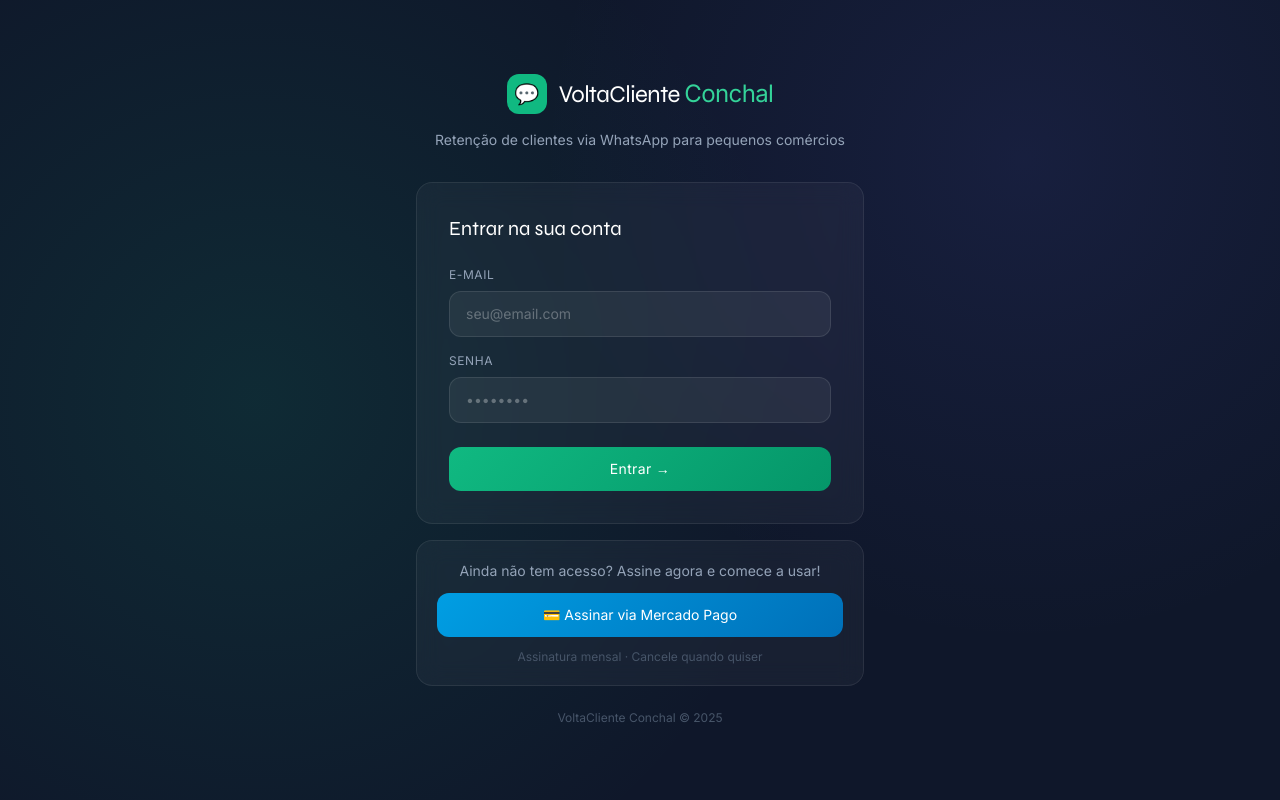
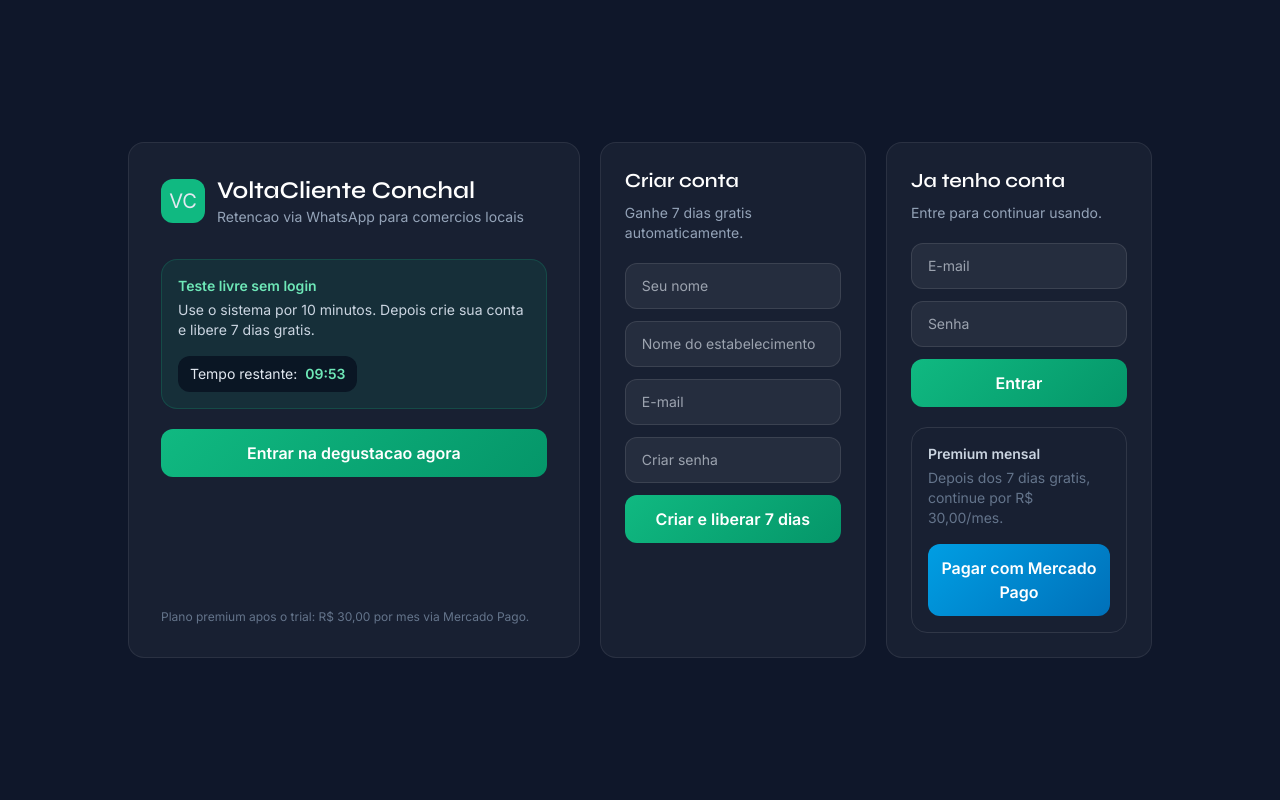
Before and after one commit to blowexposed-stack/VoltaClienteConchal, a Flask app: page / in a window 1280 px wide. Run offline with Flask 3, Linux system fonts and the light colour scheme; some libraries are stand-ins or nearby versions.

Commit message:
Add demo trial and payment access flow

```diff
--- a/app.py
+++ b/app.py
@@ -1,115 +1,231 @@
 """
-app.py - Backend principal do Micro-SaaS de Retenção de Clientes via WhatsApp
-Framework: Flask | Banco: SQLite | Autenticação: Sessão simples
+app.py - Backend principal do VoltaCliente Conchal.
+
+Fluxo de acesso:
+- Visitante anonimo usa por 10 minutos.
+- Depois precisa criar conta/entrar.
+- Conta nova recebe 7 dias gratis.
+- Trial vencido bloqueia o sistema e envia para pagamento recorrente.
 """
 
+import os
+import sys
+from datetime import datetime, timedelta
+from functools import wraps
+
 from flask import (
-    Flask, render_template, request, redirect,
-    url_for, session, flash, jsonify
+    Flask, flash, jsonify, redirect, render_template,
+    request, session, url_for
 )
-from datetime import datetime, timedelta
-import sys
-import os
 
-# Adiciona o diretório raiz ao path para importar módulos
 sys.path.insert(0, os.path.dirname(__file__))
 from database.models import (
-    init_db, buscar_usuario_por_email,
-    criar_cliente_e_agendamento, listar_agendamentos
+    buscar_usuario_por_email,
+    buscar_usuario_por_id,
+    criar_cliente_e_agendamento,
+    criar_usuario_trial,
+    init_db,
+    listar_agendamentos,
+    registrar_login,
+    status_plano_usuario,
 )
 from notificacoes import notificar_login_admin
+
 
 app = Flask(__name__)
 app.secret_key = os.environ.get(
     "SECRET_KEY",
-    "sua-chave-secreta-local-troque-em-producao"
+    "sua-chave-secreta-local-troque-em-producao",
+)
+app.permanent_session_lifetime = timedelta(days=30)
+
+DEMO_SECONDS = 10 * 60
+DEMO_USER_ID = 1
+MERCADO_PAGO_CHECKOUT_URL = os.environ.get(
+    "MERCADO_PAGO_CHECKOUT_URL",
+    "https://www.mercadopago.com.br/subscriptions/checkout?preapproval_plan_id=e7620a7230d34fd3a57672a36263ea9b",
 )
 
 
-# ──────────────────────────────────────────────
-# Inicialização do banco de dados
-# ──────────────────────────────────────────────
 with app.app_context():
     init_db()
 
 
-# ──────────────────────────────────────────────
-# Decorador para proteger rotas autenticadas
-# ──────────────────────────────────────────────
+def usuario_atual():
+    """Retorna o usuario logado na sessao."""
+    usuario_id = session.get("usuario_id")
+    if not usuario_id:
+        return None
+    return buscar_usuario_por_id(usuario_id)
+
+
+def iniciar_demo_se_preciso():
+    """
+    Inicia a degustacao anonima por 10 minutos.
+    A sessao e permanente por 30 dias, entao fechar/abrir o navegador nao
+    reinicia o tempo dentro do mesmo navegador.
+    """
+    if session.get("usuario_id"):
+        return
+    session.permanent = True
+    if "demo_started_at" not in session:
+        agora = datetime.utcnow()
+        session["demo_started_at"] = agora.isoformat(timespec="seconds")
+        session["demo_expires_at"] = (
+            agora + timedelta(seconds=DEMO_SECONDS)
+        ).isoformat(timespec="seconds")
+
+
+def segundos_demo_restantes():
+    """Retorna quantos segundos restam da degustacao anonima."""
+    iniciar_demo_se_preciso()
+    try:
+        expira = datetime.fromisoformat(session["demo_expires_at"])
+    except (KeyError, ValueError):
+        return 0
+    return max(0, int((expira - datetime.utcnow()).total_seconds()))
+
+
+def dias_trial_restantes(usuario):
+    """Retorna quantos dias inteiros ainda restam do trial."""
+    if not usuario or not usuario["trial_ends_at"]:
+        return 0
+    try:
+        trial_ends = datetime.fromisoformat(usuario["trial_ends_at"])
+    except ValueError:
+        return 0
+    segundos = int((trial_ends - datetime.utcnow()).total_seconds())
+    return max(0, (segundos // 86400) + 1)
+
+
 def login_requerido(f):
-    from functools import wraps
     @wraps(f)
     def decorated(*args, **kwargs):
         if "usuario_id" not in session:
             return redirect(url_for("login"))
         return f(*args, **kwargs)
+
     return decorated
 
 
-# ──────────────────────────────────────────────
-# ROTA: Login
-# ──────────────────────────────────────────────
+def acesso_requerido(f):
+    """
+    Libera visitante por 10 minutos, usuario em trial e usuario ativo.
+    Bloqueia visitante vencido e usuario com trial expirado.
+    """
+    @wraps(f)
+    def decorated(*args, **kwargs):
+        usuario = usuario_atual()
+        if usuario:
+            if status_plano_usuario(usuario) == "expired":
+                return redirect(url_for("pagamento"))
+            return f(*args, **kwargs)
+
+        if segundos_demo_restantes() <= 0:
+            flash(
+                "Sua degustacao de 10 minutos terminou. Crie sua conta para liberar 7 dias gratis.",
+                "erro",
+            )
+            return redirect(url_for("login"))
+        return f(*args, **kwargs)
+
+    return decorated
+
+
 @app.route("/", methods=["GET", "POST"])
 @app.route("/login", methods=["GET", "POST"])
 def login():
     if "usuario_id" in session:
+        usuario = usuario_atual()
+        if usuario and status_plano_usuario(usuario) == "expired":
+            return redirect(url_for("pagamento"))
         return redirect(url_for("dashboard"))
 
     if request.method == "POST":
-        email = request.form.get("email", "").strip()
+        email = request.form.get("email", "").strip().lower()
         senha = request.form.get("senha", "").strip()
-
         usuario = buscar_usuario_por_email(email)
 
-        # Autenticação simples — em produção use bcrypt para hash de senha!
         if usuario and usuario["senha_hash"] == senha:
+            session.clear()
+            session.permanent = True
             session["usuario_id"] = usuario["id"]
             session["usuario_nome"] = usuario["nome"]
             session["nome_comercio"] = usuario["nome_comercio"]
+            registrar_login(usuario["id"])
             notificar_login_admin(usuario, metodo="email_senha")
+
+            if status_plano_usuario(usuario) == "expired":
+                return redirect(url_for("pagamento"))
             return redirect(url_for("dashboard"))
-        else:
-            flash("E-mail ou senha incorretos. Tente: admin@demo.com / demo123", "erro")
 
-    return render_template("login.html")
+        flash("E-mail ou senha incorretos.", "erro")
+
+    iniciar_demo_se_preciso()
+    return render_template(
+        "login.html",
+        demo_seconds_remaining=segundos_demo_restantes(),
+        checkout_url=MERCADO_PAGO_CHECKOUT_URL,
+    )
 
 
-# ──────────────────────────────────────────────
-# ROTA: Logout
-# ──────────────────────────────────────────────
+@app.route("/registrar", methods=["POST"])
+def registrar():
+    nome = request.form.get("nome", "").strip()
+    email = request.form.get("email", "").strip().lower()
+    senha = request.form.get("senha", "").strip()
+    nome_comercio = request.form.get("nome_comercio", "").strip() or "Meu Comercio"
+
+    if not all([nome, email, senha]):
+        flash("Preencha nome, e-mail e senha para criar sua conta.", "erro")
+        return redirect(url_for("login"))
+
+    if buscar_usuario_por_email(email):
+        flash("Este e-mail ja tem conta. Entre com sua senha.", "erro")
+        return redirect(url_for("login"))
+
+    usuario = criar_usuario_trial(nome, email, senha, nome_comercio)
+    session.clear()
+    session.permanent = True
+    session["usuario_id"] = usuario["id"]
+    session["usuario_nome"] = usuario["nome"]
+    session["nome_comercio"] = usuario["nome_comercio"]
+    registrar_login(usuario["id"])
+    notificar_login_admin(usuario, metodo="cadastro_trial")
+    flash("Conta criada! Seu teste gratis de 7 dias comecou agora.", "sucesso")
+    return redirect(url_for("dashboard"))
+
+
 @app.route("/logout")
 def logout():
     session.clear()
     return redirect(url_for("login"))
 
 
-# ──────────────────────────────────────────────
-# ROTA: Dashboard principal (cadastro + listagem)
-# ──────────────────────────────────────────────
 @app.route("/dashboard", methods=["GET", "POST"])
-@login_requerido
+@acesso_requerido
 def dashboard():
-    usuario_id = session["usuario_id"]
-    mensagem_padrao = "Olá {Nome}, faz {Dias} dias que você veio fazer {Servico} aqui conosco! 😊 Que tal agendarmos o seu próximo horário? Estamos te esperando!"
+    usuario = usuario_atual()
+    usuario_id = usuario["id"] if usuario else DEMO_USER_ID
+    mensagem_padrao = (
+        "Ola {Nome}, faz {Dias} dias que voce veio fazer {Servico} aqui conosco! "
+        "Que tal agendarmos o seu proximo horario? Estamos te esperando!"
+    )
 
     if request.method == "POST":
-        nome        = request.form.get("nome", "").strip()
-        celular     = request.form.get("celular", "").strip()
-        servico     = request.form.get("servico", "").strip()
-        data_str    = request.form.get("data_servico", "")
-        intervalo   = int(request.form.get("intervalo", 30))
-        mensagem    = request.form.get("mensagem", mensagem_padrao).strip()
+        nome = request.form.get("nome", "").strip()
+        celular = request.form.get("celular", "").strip()
+        servico = request.form.get("servico", "").strip()
+        data_str = request.form.get("data_servico", "")
+        intervalo = int(request.form.get("intervalo", 30))
+        mensagem = request.form.get("mensagem", mensagem_padrao).strip()
 
-        # Validações básicas
         if not all([nome, celular, servico, data_str]):
-            flash("Preencha todos os campos obrigatórios.", "erro")
+            flash("Preencha todos os campos obrigatorios.", "erro")
             return redirect(url_for("dashboard"))
 
-        # Calcula a data de envio
         data_servico = datetime.strptime(data_str, "%Y-%m-%d").date()
-        data_envio   = data_servico + timedelta(days=intervalo)
-
-        # Substitui as variáveis da mensagem pelos valores reais
+        data_envio = data_servico + timedelta(days=intervalo)
         mensagem_final = (
             mensagem
             .replace("{Nome}", nome)
@@ -117,7 +233,6 @@
             .replace("{Servico}", servico)
         )
 
-        # Salva no banco de dados
         criar_cliente_e_agendamento(
             usuario_id=usuario_id,
             nome=nome,
@@ -126,13 +241,12 @@
             data_servico=data_str,
             intervalo_dias=intervalo,
             mensagem=mensagem_final,
-            data_envio=str(data_envio)
+            data_envio=str(data_envio),
         )
 
-        flash(f"✅ Lembrete agendado para {data_envio.strftime('%d/%m/%Y')}!", "sucesso")
+        flash(f"Lembrete agendado para {data_envio.strftime('%d/%m/%Y')}!", "sucesso")
         return redirect(url_for("dashboard"))
 
-    # Carrega a lista de agendamentos para exibição
     agendamentos = listar_agendamentos(usuario_id)
     hoje = datetime.now().strftime("%Y-%m-%d")
 
@@ -141,44 +255,50 @@
         agendamentos=agendamentos,
         hoje=hoje,
         mensagem_padrao=mensagem_padrao,
-        nome_comercio=session.get("nome_comercio", "Meu Comércio")
+        nome_comercio=session.get("nome_comercio", "Degustacao VoltaCliente"),
+        is_demo=usuario is None,
+        demo_seconds_remaining=segundos_demo_restantes() if usuario is None else 0,
+        plan_status=status_plano_usuario(usuario),
+        trial_days_remaining=dias_trial_restantes(usuario),
+        checkout_url=MERCADO_PAGO_CHECKOUT_URL,
     )
 
 
-# ──────────────────────────────────────────────
-# ROTA: API para estatísticas (mini dashboard)
-# ──────────────────────────────────────────────
+@app.route("/pagamento")
+@login_requerido
+def pagamento():
+    usuario = usuario_atual()
+    if usuario and status_plano_usuario(usuario) == "active":
+        return redirect(url_for("dashboard"))
+    return render_template(
+        "pagamento.html",
+        checkout_url=MERCADO_PAGO_CHECKOUT_URL,
+        valor="R$ 30,00",
+    )
+
+
 @app.route("/api/stats")
-@login_requerido
+@acesso_requerido
 def stats():
-    usuario_id = session["usuario_id"]
+    usuario = usuario_atual()
+    usuario_id = usuario["id"] if usuario else DEMO_USER_ID
     agendamentos = listar_agendamentos(usuario_id)
 
-    total     = len(agendamentos)
-    pendentes = sum(1 for a in agendamentos if a["status"] == "pendente")
-    enviados  = sum(1 for a in agendamentos if a["status"] == "enviado")
-
     return jsonify({
-        "total": total,
-        "pendentes": pendentes,
-        "enviados": enviados
+        "total": len(agendamentos),
+        "pendentes": sum(1 for a in agendamentos if a["status"] == "pendente"),
+        "enviados": sum(1 for a in agendamentos if a["status"] == "enviado"),
     })
 
 
-# ──────────────────────────────────────────────
-# Rota para servir o service worker na raiz (necessário para PWA)
 @app.route("/static/service-worker.js")
 def service_worker():
     from flask import send_from_directory
-    return send_from_directory("static", "service-worker.js",
-                               mimetype="application/javascript")
+    return send_from_directory("static", "service-worker.js", mimetype="application/javascript")
 
 
-# Ponto de entrada
-# ──────────────────────────────────────────────
 if __name__ == "__main__":
-    print("🚀 Iniciando Micro-SaaS de Retenção de Clientes...")
     port = int(os.environ.get("PORT", 5000))
-    print(f"📱 Acesse: http://localhost:{port}")
-    print("🔑 Login demo: admin@demo.com / demo123")
+    print("Iniciando VoltaCliente Conchal...")
+    print(f"Acesse: http://localhost:{port}")
     app.run(debug=False, host="0.0.0.0", port=port)
--- a/static/service-worker.js
+++ b/static/service-worker.js
@@ -1,11 +1,10 @@
 // service-worker.js
 // Responsável pelo cache offline e comportamento de app instalado
 
-const CACHE_NAME = "retencaopro-v1";
+const CACHE_NAME = "voltacliente-v2";
 
 // Arquivos que serão salvos no cache para funcionar offline
 const ARQUIVOS_CACHE = [
-  "/dashboard",
   "/login",
   "/static/manifest.json"
 ];
--- a/templates/login.html
+++ b/templates/login.html
@@ -3,92 +3,119 @@
 <head>
   <meta charset="UTF-8" />
   <meta name="viewport" content="width=device-width, initial-scale=1.0"/>
-  <title>VoltaCliente Conchal — Login</title>
+  <title>VoltaCliente Conchal - Acesso</title>
 
-  <!-- PWA -->
   <link rel="manifest" href="/static/manifest.json"/>
   <meta name="theme-color" content="#10b981"/>
   <meta name="mobile-web-app-capable" content="yes"/>
   <meta name="apple-mobile-web-app-capable" content="yes"/>
-  <meta name="apple-mobile-web-app-status-bar-style" content="black-translucent"/>
   <meta name="apple-mobile-web-app-title" content="VoltaCliente"/>
   <link rel="apple-touch-icon" href="/static/icon-192.png"/>
 
   <script src="https://cdn.tailwindcss.com"></script>
-  <link href="https://fonts.googleapis.com/css2?family=Syne:wght@400;600;700;800&family=Inter:wght@300;400;500&display=swap" rel="stylesheet"/>
+  <link href="https://fonts.googleapis.com/css2?family=Syne:wght@600;700;800&family=Inter:wght@300;400;500;600&display=swap" rel="stylesheet"/>
   <style>
     * { font-family: 'Inter', sans-serif; }
-    h1,h2,h3,.brand { font-family: 'Syne', sans-serif; }
-    .bg-pattern {
-      background-color: #0f172a;
-      background-image: radial-gradient(circle at 20% 50%, rgba(16,185,129,0.12) 0%, transparent 50%),
-                        radial-gradient(circle at 80% 20%, rgba(99,102,241,0.10) 0%, transparent 40%);
-    }
-    .card-glass { background: rgba(255,255,255,0.04); border: 1px solid rgba(255,255,255,0.08); backdrop-filter: blur(12px); }
-    .input-field { background: rgba(255,255,255,0.06); border: 1px solid rgba(255,255,255,0.1); color: #f1f5f9; transition: all 0.2s; }
-    .input-field:focus { outline: none; border-color: #10b981; background: rgba(16,185,129,0.08); box-shadow: 0 0 0 3px rgba(16,185,129,0.15); }
-    .input-field::placeholder { color: rgba(255,255,255,0.3); }
-    .btn-primary { background: linear-gradient(135deg, #10b981, #059669); transition: all 0.2s; }
-    .btn-primary:hover { transform: translateY(-1px); box-shadow: 0 8px 24px rgba(16,185,129,0.35); }
-    .btn-mp { background: linear-gradient(135deg, #009ee3, #0070b9); transition: all 0.2s; }
-    .btn-mp:hover { transform: translateY(-1px); box-shadow: 0 8px 24px rgba(0,158,227,0.35); }
-    .dot { width: 8px; height: 8px; border-radius: 50%; background: #10b981; animation: pulse 2s infinite; }
-    @keyframes pulse { 0%,100%{opacity:1;transform:scale(1)} 50%{opacity:0.5;transform:scale(1.3)} }
+    .brand { font-family: 'Syne', sans-serif; }
+    body { background:#0f172a; color:#e2e8f0; }
+    .card { background:rgba(255,255,255,0.04); border:1px solid rgba(255,255,255,0.08); }
+    .input-field { background:rgba(255,255,255,0.06); border:1px solid rgba(255,255,255,0.1); color:#f1f5f9; }
+    .input-field:focus { outline:none; border-color:#10b981; box-shadow:0 0 0 3px rgba(16,185,129,0.15); }
+    .btn-primary { background:linear-gradient(135deg,#10b981,#059669); }
+    .btn-mp { background:linear-gradient(135deg,#009ee3,#0070b9); }
   </style>
 </head>
-<body class="bg-pattern min-h-screen flex items-center justify-center p-4">
-  <div class="w-full max-w-md">
-
-    <!-- Logo -->
-    <div class="text-center mb-8">
-      <div class="inline-flex items-center gap-3 mb-4">
-        <div class="w-10 h-10 rounded-xl bg-emerald-500 flex items-center justify-center text-xl">💬</div>
-        <span class="brand text-2xl font-800 text-white tracking-tight">VoltaCliente <span class="text-emerald-400">Conchal</span></span>
+<body class="min-h-screen p-4 flex items-center justify-center">
+  <main class="w-full max-w-5xl grid lg:grid-cols-[0.9fr_1.1fr] gap-5">
+    <section class="card rounded-2xl p-6 lg:p-8 flex flex-col justify-between">
+      <div>
+        <div class="flex items-center gap-3 mb-8">
+          <div class="w-11 h-11 rounded-xl bg-emerald-500 flex items-center justify-center text-xl">VC</div>
+          <div>
+            <h1 class="brand text-2xl font-800 text-white">VoltaCliente Conchal</h1>
+            <p class="text-slate-400 text-sm">Retencao via WhatsApp para comercios locais</p>
           </div>
-      <p class="text-slate-400 text-sm">Retenção de clientes via WhatsApp para pequenos comércios</p>
         </div>
 
-    <!-- Card Login -->
-    <div class="card-glass rounded-2xl p-8 mb-4">
-      <h2 class="brand text-xl font-700 text-white mb-6">Entrar na sua conta</h2>
+        <div class="rounded-2xl border border-emerald-500/20 bg-emerald-500/10 p-4 mb-5">
+          <p class="text-emerald-300 text-sm font-semibold">Teste livre sem login</p>
+          <p class="text-slate-300 text-sm mt-1">
+            Use o sistema por 10 minutos. Depois crie sua conta e libere 7 dias gratis.
+          </p>
+          <div class="mt-4 inline-flex items-center gap-2 rounded-xl bg-slate-950/60 px-3 py-2 text-sm">
+            Tempo restante: <span id="timer" class="font-semibold text-emerald-300">--:--</span>
+          </div>
+        </div>
 
+        <a href="/dashboard" class="btn-primary block text-center rounded-xl py-3 font-semibold text-white">
+          Entrar na degustacao agora
+        </a>
+      </div>
+
+      <div class="mt-6 text-xs text-slate-500">
+        Plano premium apos o trial: R$ 30,00 por mes via Mercado Pago.
+      </div>
+    </section>
+
+    <section class="grid md:grid-cols-2 gap-5">
+      <div class="card rounded-2xl p-6">
+        <h2 class="brand text-xl font-700 text-white mb-2">Criar conta</h2>
+        <p class="text-slate-400 text-sm mb-5">Ganhe 7 dias gratis automaticamente.</p>
+
+        {% for msg in get_flashed_messages(category_filter=["sucesso"]) %}
+        <div class="bg-emerald-500/10 border border-emerald-500/30 text-emerald-300 text-sm rounded-xl p-3 mb-4">{{ msg }}</div>
+        {% endfor %}
         {% for msg in get_flashed_messages(category_filter=["erro"]) %}
-      <div class="bg-red-500/10 border border-red-500/30 text-red-400 text-sm rounded-xl p-3 mb-5 flex items-center gap-2">
-        <span>⚠️</span> {{ msg }}
-      </div>
+        <div class="bg-red-500/10 border border-red-500/30 text-red-300 text-sm rounded-xl p-3 mb-4">{{ msg }}</div>
         {% endfor %}
 
-      <form method="POST">
-        <div class="space-y-4">
-          <div>
-            <label class="block text-slate-400 text-xs font-500 uppercase tracking-wider mb-2">E-mail</label>
-            <input type="email" name="email" placeholder="seu@email.com"
-              class="input-field w-full rounded-xl px-4 py-3 text-sm" required />
-          </div>
-          <div>
-            <label class="block text-slate-400 text-xs font-500 uppercase tracking-wider mb-2">Senha</label>
-            <input type="password" name="senha" placeholder="••••••••"
-              class="input-field w-full rounded-xl px-4 py-3 text-sm" required />
-          </div>
-        </div>
-        <button type="submit" class="btn-primary w-full mt-6 py-3 rounded-xl text-white font-600 text-sm tracking-wide">
-          Entrar →
-        </button>
+        <form method="POST" action="/registrar" class="space-y-3">
+          <input name="nome" class="input-field w-full rounded-xl px-4 py-3 text-sm" placeholder="Seu nome" required>
+          <input name="nome_comercio" class="input-field w-full rounded-xl px-4 py-3 text-sm" placeholder="Nome do estabelecimento">
+          <input type="email" name="email" class="input-field w-full rounded-xl px-4 py-3 text-sm" placeholder="E-mail" required>
+          <input type="password" name="senha" class="input-field w-full rounded-xl px-4 py-3 text-sm" placeholder="Criar senha" required>
+          <button class="btn-primary w-full rounded-xl py-3 font-semibold text-white">Criar e liberar 7 dias</button>
         </form>
       </div>
 
-    <!-- Botão Assinar -->
-    <div class="card-glass rounded-2xl p-5 text-center">
-      <p class="text-slate-400 text-sm mb-3">Ainda não tem acesso? Assine agora e comece a usar!</p>
-      <a href="https://www.mercadopago.com.br/subscriptions/checkout?preapproval_plan_id=e7620a7230d34fd3a57672a36263ea9b"
-         target="_blank"
-         class="btn-mp inline-flex items-center justify-center gap-2 w-full py-3 rounded-xl text-white font-600 text-sm">
-        💳 Assinar via Mercado Pago
+      <div class="card rounded-2xl p-6">
+        <h2 class="brand text-xl font-700 text-white mb-2">Ja tenho conta</h2>
+        <p class="text-slate-400 text-sm mb-5">Entre para continuar usando.</p>
+
+        <form method="POST" action="/login" class="space-y-3">
+          <input type="email" name="email" class="input-field w-full rounded-xl px-4 py-3 text-sm" placeholder="E-mail" required>
+          <input type="password" name="senha" class="input-field w-full rounded-xl px-4 py-3 text-sm" placeholder="Senha" required>
+          <button class="btn-primary w-full rounded-xl py-3 font-semibold text-white">Entrar</button>
+        </form>
+
+        <div class="mt-5 rounded-2xl border border-white/10 p-4">
+          <p class="text-slate-300 text-sm font-semibold">Premium mensal</p>
+          <p class="text-slate-500 text-sm mt-1">Depois dos 7 dias gratis, continue por R$ 30,00/mes.</p>
+          <a href="{{ checkout_url }}" target="_blank" class="btn-mp mt-4 block text-center rounded-xl py-3 font-semibold text-white">
+            Pagar com Mercado Pago
           </a>
-      <p class="text-slate-600 text-xs mt-3">Assinatura mensal · Cancele quando quiser</p>
         </div>
+      </div>
+    </section>
+  </main>
 
-    <p class="text-center text-slate-600 text-xs mt-6">VoltaCliente Conchal © 2025</p>
-  </div>
+  <script>
+    let restante = Number("{{ demo_seconds_remaining|default(0) }}");
+    const timer = document.getElementById("timer");
+
+    function renderTimer() {
+      const min = String(Math.floor(restante / 60)).padStart(2, "0");
+      const sec = String(restante % 60).padStart(2, "0");
+      timer.textContent = `${min}:${sec}`;
+      if (restante > 0) restante -= 1;
+    }
+
+    renderTimer();
+    setInterval(renderTimer, 1000);
+
+    if ("serviceWorker" in navigator) {
+      navigator.serviceWorker.register("/static/service-worker.js").catch(() => {});
+    }
+  </script>
 </body>
 </html>
```
Also changed, not shown: database/models.py (+88 -2 lines), templates/dashboard.html (+59 -0 lines), templates/pagamento.html (added, +38 -0 lines). Lines whose indentation alone changed are shown as unchanged.
